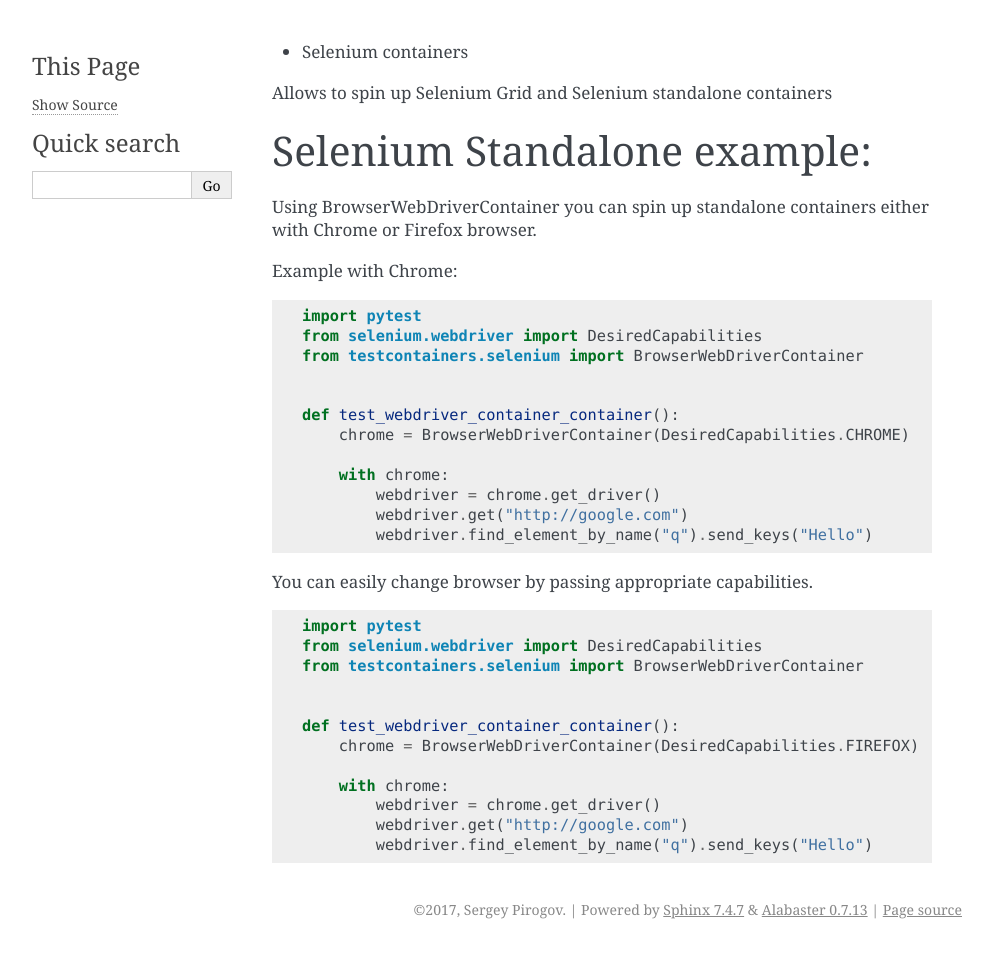
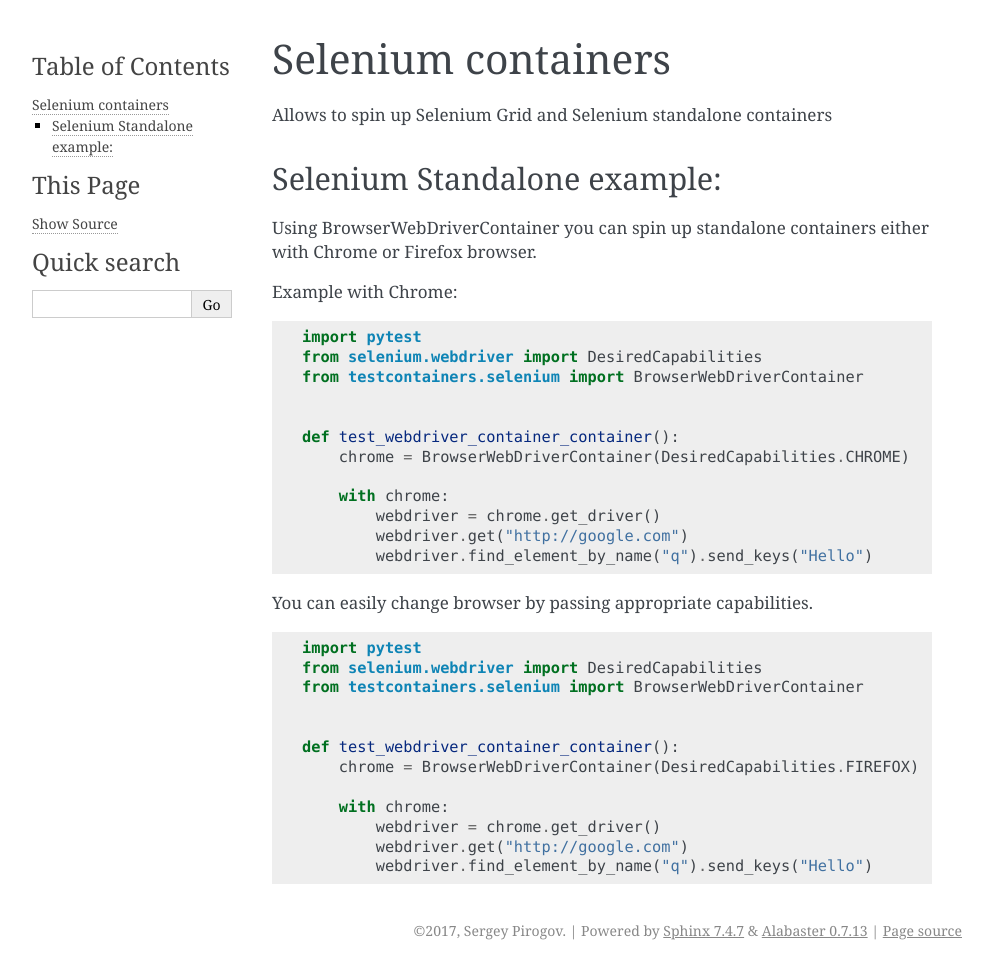
Before and after one commit to testcontainers/testcontainers-python, a Sphinx documentation site: the page built from docs/selenium.rst, in a window 1280 px wide. Shown: the whole page, without its empty margins (148-1141 px from the left). Built offline with Sphinx 7.4.7, drawn with Linux system fonts in a browser that asks for light colours; pages that are not in the unit, such as notebooks, are missing from menus; before the commit the page ends 949 px from its top, so only the background shows below that.

Commit message:
Update selenium.rst

```diff
--- a/docs/selenium.rst
+++ b/docs/selenium.rst
@@ -1,4 +1,5 @@
-* Selenium containers
+Selenium containers
+===================
 
 Allows to spin up Selenium Grid and Selenium standalone containers
 
```
